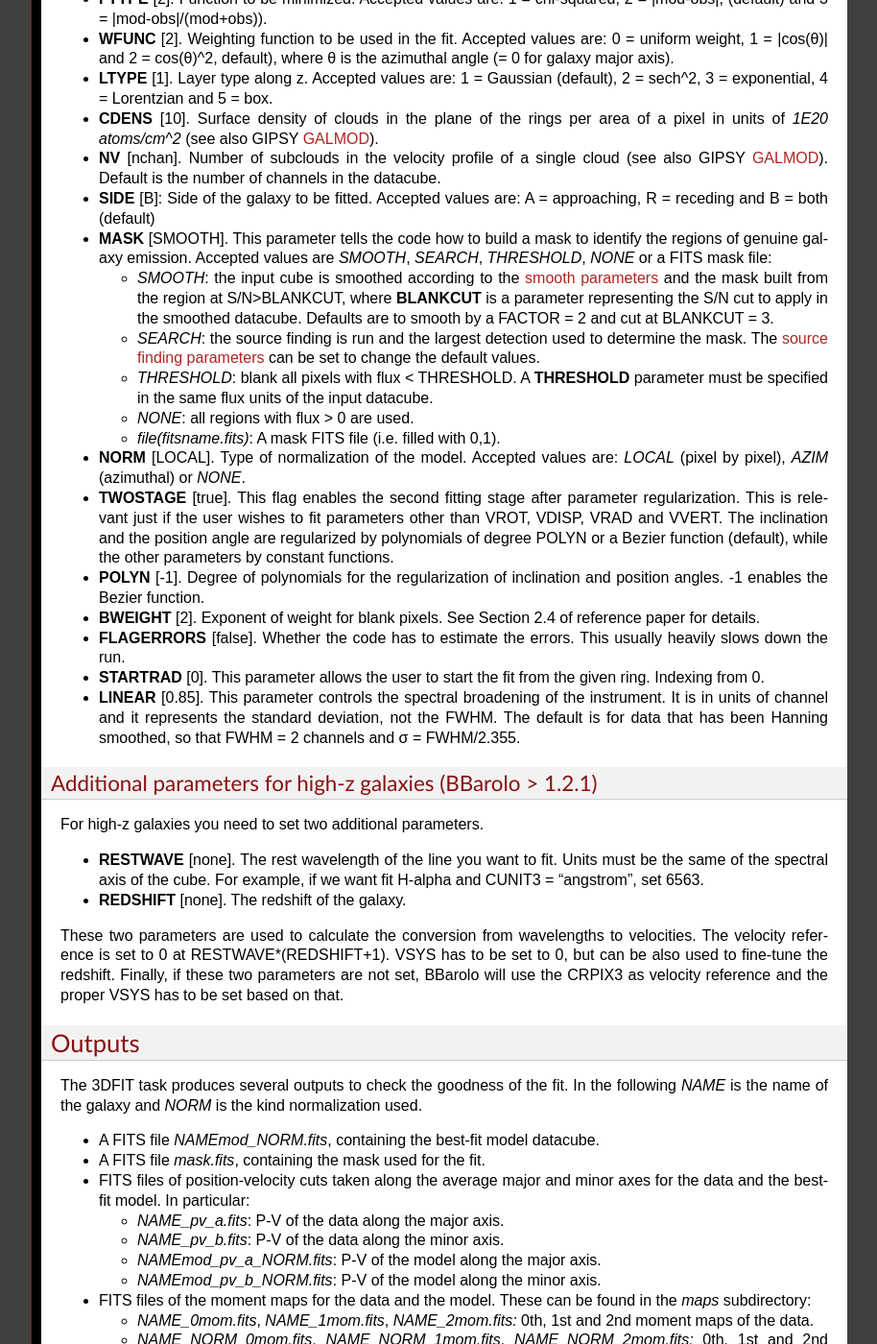
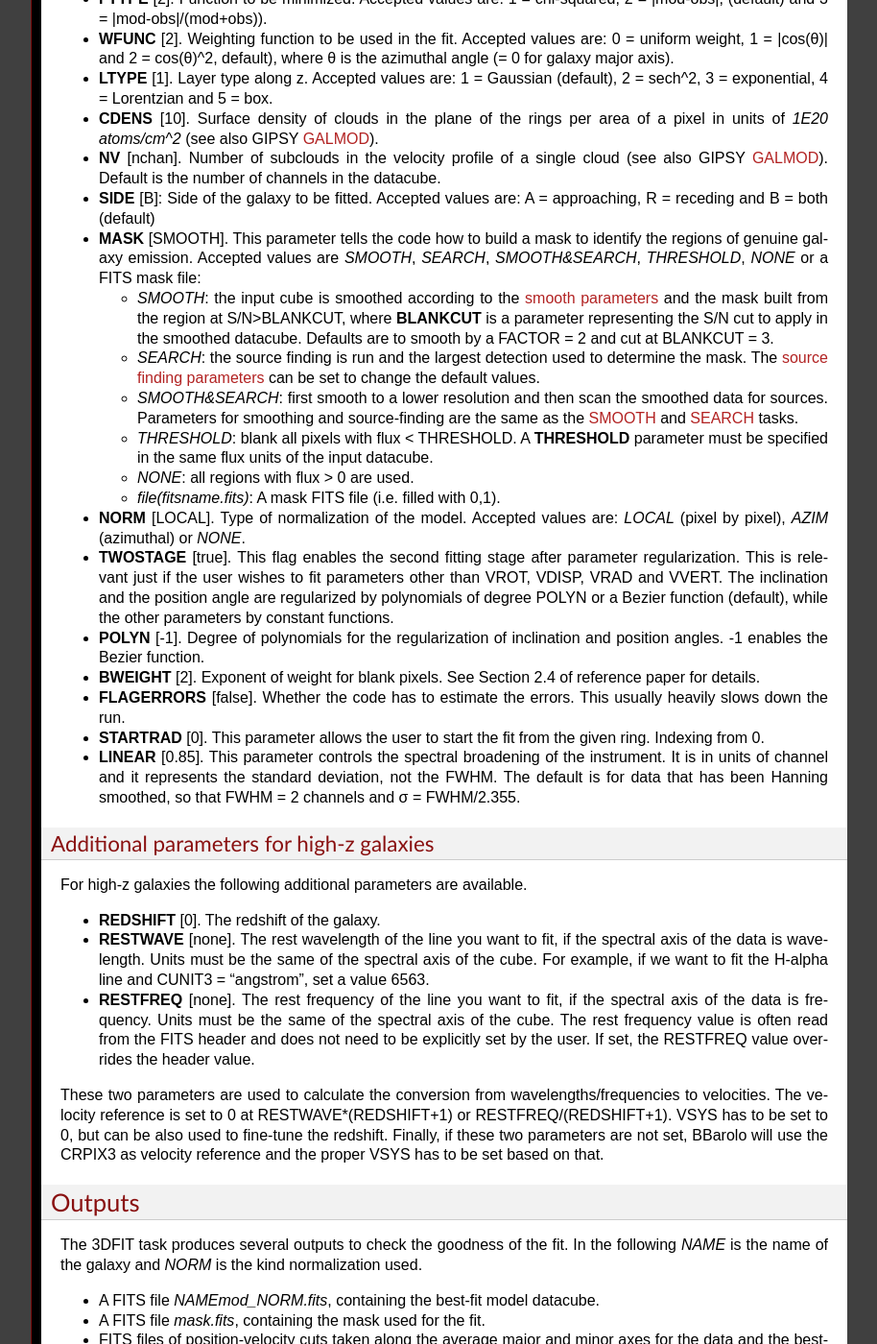
Before and after one commit to editeodoro/Bbarolo, a Sphinx documentation site: the page built from docs/source/tasks/fit3d.rst, in a window 1280 px wide and 1400 px high, scrolled down 1175 px. Shown: the whole window at 96% size, without its empty margins (187-1101 px from the left). Built offline with Sphinx 7.4.7, drawn with Linux system fonts in a browser that asks for light colours; formulas are drawn with MathJax 3.

Commit message:
Add SMOOTH&SEARCH and RESTFREQ

```diff
--- a/docs/source/tasks/fit3d.rst
+++ b/docs/source/tasks/fit3d.rst
@@ -71,11 +71,13 @@ Additional parameters to control and refine the fit. All following parameters ha
 
 * **SIDE** [B]: Side of the galaxy to be fitted. Accepted values are: A = approaching, R = receding and B = both (default)
 
-* **MASK** [SMOOTH]. This parameter tells the code how to build a mask to identify the regions of genuine galaxy emission. Accepted values are *SMOOTH*, *SEARCH*, *THRESHOLD*, *NONE* or a FITS mask file:
+* **MASK** [SMOOTH]. This parameter tells the code how to build a mask to identify the regions of genuine galaxy emission. Accepted values are *SMOOTH*, *SEARCH*, *SMOOTH&SEARCH*, *THRESHOLD*, *NONE* or a FITS mask file:
 
   * *SMOOTH*: the input cube is smoothed according to the :ref:`smooth parameters <smoothtask>` and the mask built from the region at S/N>BLANKCUT, where **BLANKCUT** is a parameter representing the S/N cut to apply in the smoothed datacube. Defaults are to smooth by a FACTOR = 2 and cut at BLANKCUT = 3.
 
   * *SEARCH*: the source finding is run and the largest detection used to determine the mask. The :ref:`source finding parameters <searchtask>` can be set to change the default values.
+
+  * *SMOOTH&SEARCH*: first smooth to a lower resolution and then scan the smoothed data for sources. Parameters for smoothing and source-finding are the same as the :ref:`SMOOTH <smoothtask>` and :ref:`SEARCH <searchtask>` tasks.
 
   * *THRESHOLD*: blank all pixels with flux < THRESHOLD. A **THRESHOLD** parameter must be specified in the same flux units of the input datacube.
 
@@ -98,16 +100,19 @@ Additional parameters to control and refine the fit. All following parameters ha
 * **LINEAR** [0.85]. This parameter controls the spectral broadening of the instrument. It is in units of channel and it represents the standard deviation, not the FWHM. The default is for data that has been Hanning smoothed, so that FWHM = 2 channels and σ = FWHM/2.355.
 
 
-Additional parameters for high-z galaxies (BBarolo > 1.2.1)
-^^^^^^^^^^^^^^^^^^^^^^^^^^^^^^^^^^^^^^^^^^^^^^^^^^^^^^^^^^^
+Additional parameters for high-z galaxies
+^^^^^^^^^^^^^^^^^^^^^^^^^^^^^^^^^^^^^^^^^^
 
-For high-z galaxies you need to set two additional parameters.
+For high-z galaxies the following additional parameters are available.
 
-* **RESTWAVE** [none]. The rest wavelength of the line you want to fit. Units must be the same of the spectral axis of the cube. For example, if we want fit H-alpha and CUNIT3 = "angstrom", set 6563.
+* **REDSHIFT** [0]. The redshift of the galaxy.
 
-* **REDSHIFT** [none]. The redshift of the galaxy.
+* **RESTWAVE** [none]. The rest wavelength of the line you want to fit, if the spectral axis of the data is wavelength. Units must be the same of the spectral axis of the cube. For example, if we want to fit the H-alpha line and CUNIT3 = "angstrom", set a value 6563.
 
-These two parameters are used to calculate the conversion from wavelengths to velocities. The velocity reference is set to 0 at RESTWAVE*(REDSHIFT+1). VSYS has to be set to 0, but can be also used to fine-tune the redshift. Finally, if these two parameters are not set, BBarolo will use the CRPIX3 as velocity reference and the proper VSYS has to be set based on that.
+* **RESTFREQ** [none]. The rest frequency of the line you want to fit, if the spectral axis of the data is frequency. Units must be the same of the spectral axis of the cube. The rest frequency value is often read from the FITS header and does not need to be explicitly set by the user. If set, the RESTFREQ value overrides the header value.
+
+
+These two parameters are used to calculate the conversion from wavelengths/frequencies to velocities. The velocity reference is set to 0 at RESTWAVE*(REDSHIFT+1) or RESTFREQ/(REDSHIFT+1). VSYS has to be set to 0, but can be also used to fine-tune the redshift. Finally, if these two parameters are not set, BBarolo will use the CRPIX3 as velocity reference and the proper VSYS has to be set based on that.
 
 Outputs
 ========
```
